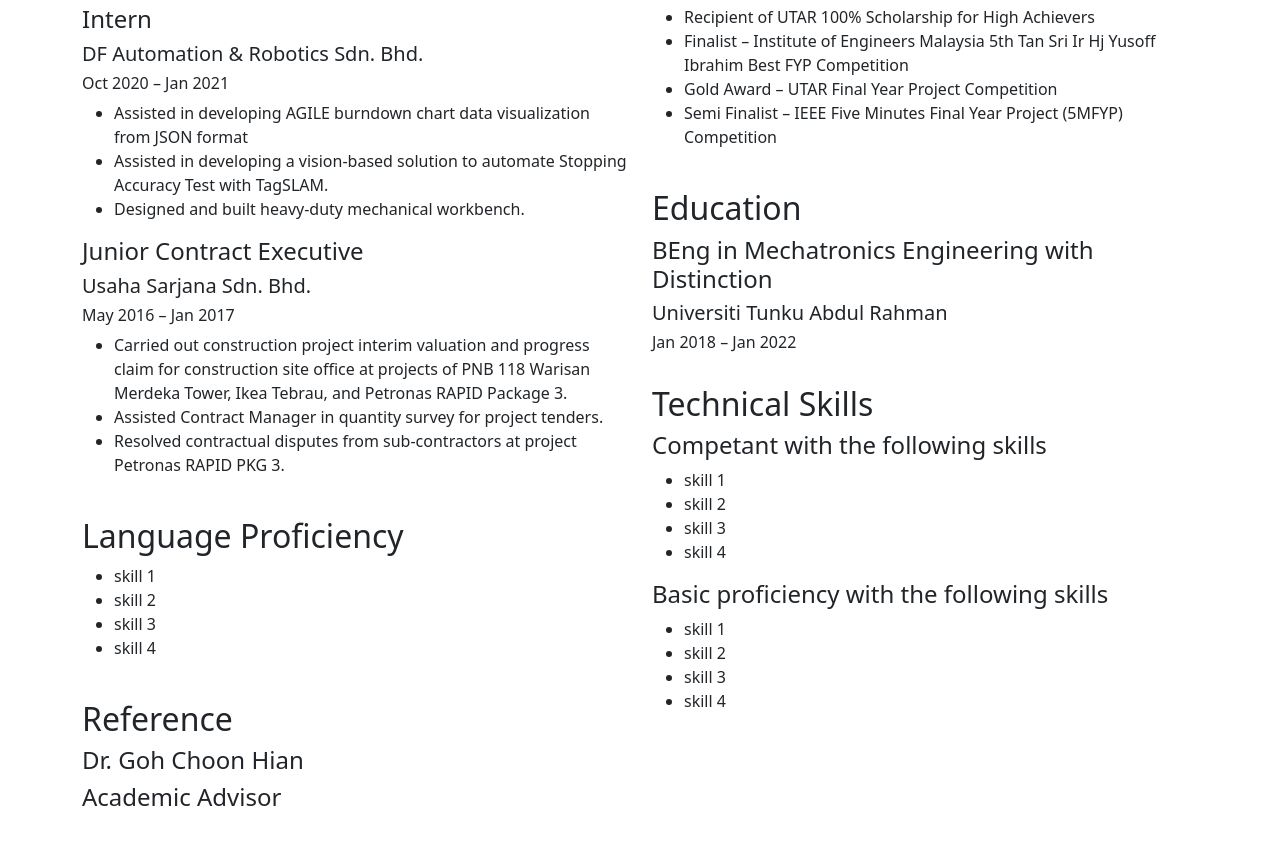
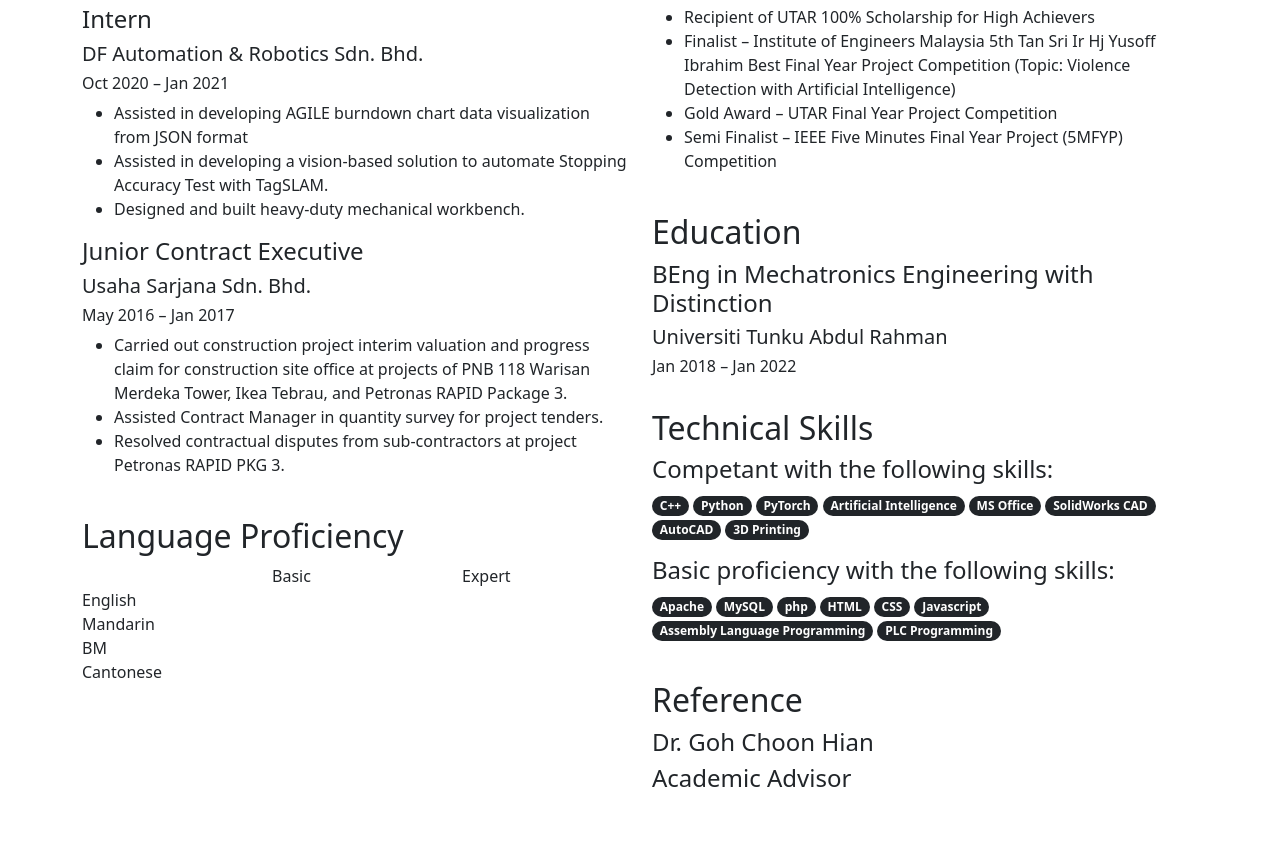
Before and after one commit to xiao0002/resume, a website built with webpack: page src/index.html in a window 1280 px wide. Shown: the part 230-1074 px from the top of the page. Built offline with nearby package versions, Linux system fonts and the light colour scheme.

Commit message:
1 file modified

```diff
--- a/src/index.html
+++ b/src/index.html
@@ -114,7 +114,8 @@
             <li>Recipient of UTAR 100% Scholarship for High Achievers</li>
             <li>
               Finalist – Institute of Engineers Malaysia 5th Tan Sri Ir Hj
-              Yusoff Ibrahim Best FYP Competition
+              Yusoff Ibrahim Best Final Year Project Competition (Topic:
+              Violence Detection with Artificial Intelligence)
             </li>
             <li>Gold Award – UTAR Final Year Project Competition</li>
             <li>
@@ -132,29 +133,55 @@
         </div>
         <div class="col">
           <h2>Technical Skills</h2>
-          <h4>Competant with the following skills</h4>
-          <ul>
-            <li>skill 1</li>
-            <li>skill 2</li>
-            <li>skill 3</li>
-            <li>skill 4</li>
-          </ul>
-          <h4>Basic proficiency with the following skills</h4>
-          <ul>
-            <li>skill 1</li>
-            <li>skill 2</li>
-            <li>skill 3</li>
-            <li>skill 4</li>
-          </ul>
+          <h4>Competant with the following skills:</h4>
+          <p>
+            <span class="badge rounded-pill bg-dark">C++</span>
+            <span class="badge rounded-pill bg-dark">Python</span>
+            <span class="badge rounded-pill bg-dark">PyTorch</span>
+            <span class="badge rounded-pill bg-dark"
+              >Artificial Intelligence</span
+            >
+            <span class="badge rounded-pill bg-dark">MS Office</span>
+            <span class="badge rounded-pill bg-dark">SolidWorks CAD</span>
+            <span class="badge rounded-pill bg-dark">AutoCAD</span>
+            <span class="badge rounded-pill bg-dark">3D Printing</span>
+          </p>
+          <h4>Basic proficiency with the following skills:</h4>
+          <p>
+            <span class="badge rounded-pill bg-dark">Apache</span>
+            <span class="badge rounded-pill bg-dark">MySQL</span>
+            <span class="badge rounded-pill bg-dark">php</span>
+            <span class="badge rounded-pill bg-dark">HTML</span>
+            <span class="badge rounded-pill bg-dark">CSS</span>
+            <span class="badge rounded-pill bg-dark">Javascript</span>
+            <span class="badge rounded-pill bg-dark"
+              >Assembly Language Programming</span
+            >
+            <span class="badge rounded-pill bg-dark">PLC Programming</span>
+          </p>
         </div>
         <div class="col">
           <h2>Language Proficiency</h2>
-          <ul>
-            <li>skill 1</li>
-            <li>skill 2</li>
-            <li>skill 3</li>
-            <li>skill 4</li>
-          </ul>
+          <div class="row justify-content-end">
+            <div class="col-4 text-start">Basic</div>
+            <div class="col-4 text-start">Expert</div>
+          </div>
+          <div class="row">
+            <div class="col-4">English</div>
+            <div class="col-8"></div>
+          </div>
+          <div class="row">
+            <div class="col-4">Mandarin</div>
+            <div class="col-8"></div>
+          </div>
+          <div class="row">
+            <div class="col-4">BM</div>
+            <div class="col-8"></div>
+          </div>
+          <div class="row">
+            <div class="col-4">Cantonese</div>
+            <div class="col-8"></div>
+          </div>
         </div>
         <div class="col">
           <h2>Reference</h2>
```
